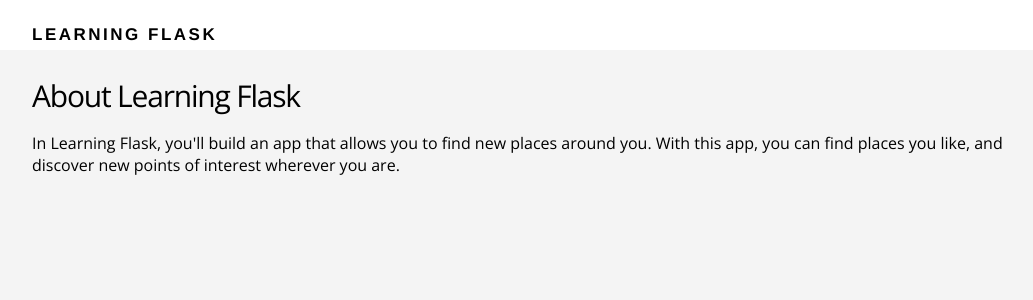
After one commit to hershalb/learning-flask, a Flask app: page /about in a window 1280 px wide. The commit adds this page. Shown: the top 300 px of the page, without its empty margins (108-1141 px from the left). Run offline with Flask 2, Linux system fonts and the light colour scheme.

Commit message:
About Page

```diff
--- a/routes.py
+++ b/routes.py
@@ -6,5 +6,9 @@ app = Flask(__name__)
 def index():
 	return render_template("index.html")
 
+@app.route("/about")
+def about():
+	return render_template("about.html")
+
 if __name__ == "__main__":
 	app.run(debug=True)
--- /dev/null
+++ b/templates/about.html
@@ -0,0 +1,11 @@
+{% extends "layout.html" %}
+
+{% block content %}
+<main class="about-section">
+	<div class="container">
+		<h2>About Learning Flask</h2>
+		<p>In Learning Flask, you'll build an app that allows you to find new places around you. With this app, you can find places you like, and discover new points of interest wherever you are.</p>
+	</div>
+</main>
+
+{% endblock %}
--- a/templates/index.html
+++ b/templates/index.html
@@ -7,7 +7,7 @@
 		<div class="section-content">
 			<h2>Discover places near you.</h2>
 			<a href="#" class="btn-primary">Sign up</a>
-			<a href="#" class="btn-secondary">Learn More</a>
+			<a href="{{ url_for('about')}}" class="btn-secondary">Learn More</a>
 		</div>
 		<div class="section-device">
 			<img src="static/img/device.png">
```
